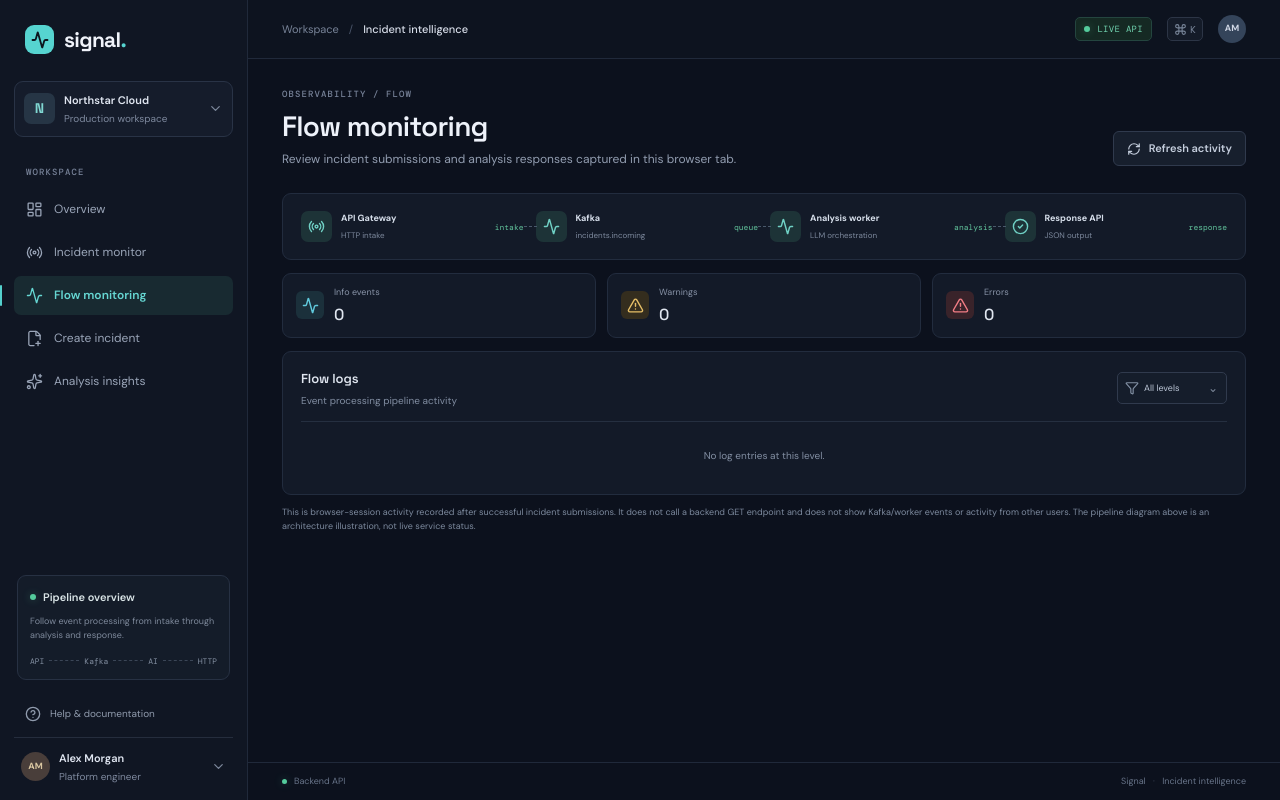
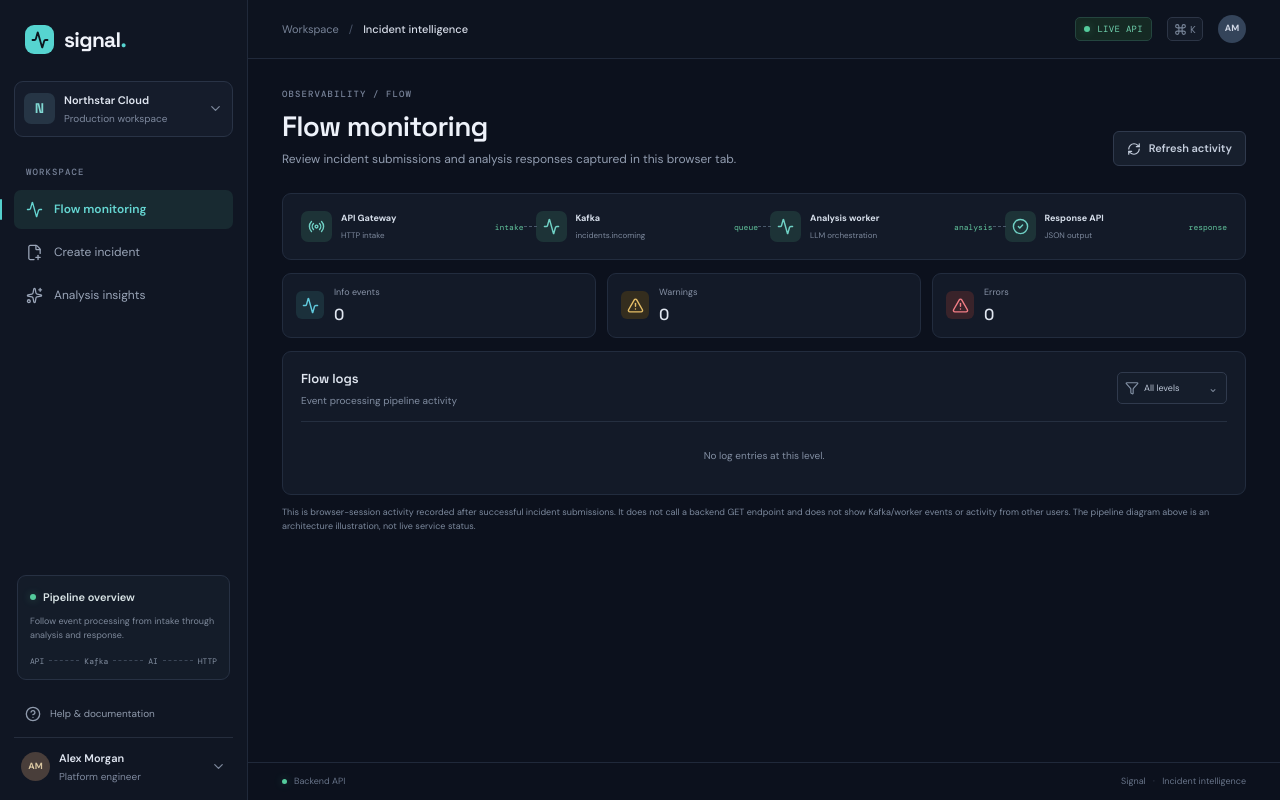
Before and after one commit to sajwanmohit/ai-incident-dashboard, a React (Vite) app: page /logs in a window 1280 px wide. Built offline with nearby package versions, Linux system fonts and the light colour scheme.

Commit message:
Refactor navigation structure for improved flow monitoring and incident creation; update routing to redirect to logs

```diff
--- a/src/App.tsx
+++ b/src/App.tsx
@@ -8,8 +8,8 @@ const router = createBrowserRouter([
     element: <AppShell />,
     hydrateFallbackElement: <div className="app-startup"><span className="spinner" />Loading Signal…</div>,
     children: [
-      { index: true, lazy: async () => ({ Component: (await import("./pages/OverviewPage")).default }) },
-      { path: "incidents", lazy: async () => ({ Component: (await import("./pages/MonitorPage")).default }) },
+      { index: true, element: <Navigate to="/logs" replace /> },
+      { path: "incidents", element: <Navigate to="/logs" replace /> },
       { path: "incidents/:incidentId", lazy: async () => ({ Component: (await import("./pages/IncidentDetailPage")).default }) },
       { path: "logs", lazy: async () => ({ Component: (await import("./pages/LogsPage")).default }) },
       { path: "create", lazy: async () => ({ Component: (await import("./pages/CreateIncidentPage")).default }) },
--- a/src/components/AppShell.tsx
+++ b/src/components/AppShell.tsx
@@ -1,15 +1,13 @@
 import {
   Activity, ChevronDown, CircleHelp, Command, FilePlus2,
-  LayoutDashboard, Menu, Radio, Sparkles, X,
+  Menu, Sparkles, X,
 } from "lucide-react";
 import { useState } from "react";
 import { NavLink, Outlet } from "react-router-dom";
 
 const navigation = [
-  { to: "/", label: "Overview", icon: LayoutDashboard, end: true },
-  { to: "/incidents", label: "Incident monitor", icon: Radio },
-  { to: "/logs", label: "Flow monitoring", icon: Activity },
-  { to: "/create", label: "Create incident", icon: FilePlus2 },
+  { to: "/logs", label: "Flow monitoring", icon: Activity, end: true },
+  { to: "/create", label: "Create incident", icon: FilePlus2, end: true },
   { to: "/insights", label: "Analysis insights", icon: Sparkles },
 ];
 
```
Also changed, not shown: 1 other file (tests, documents, lock files or other folders).
